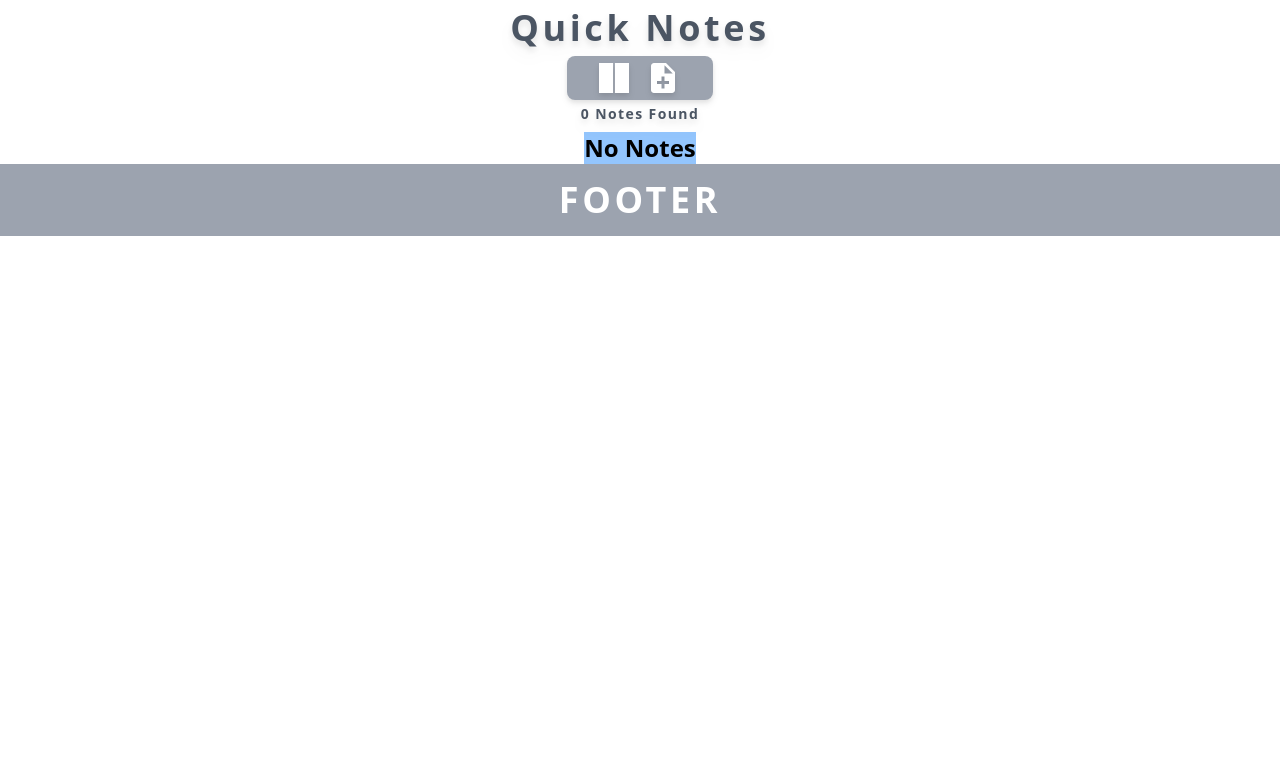
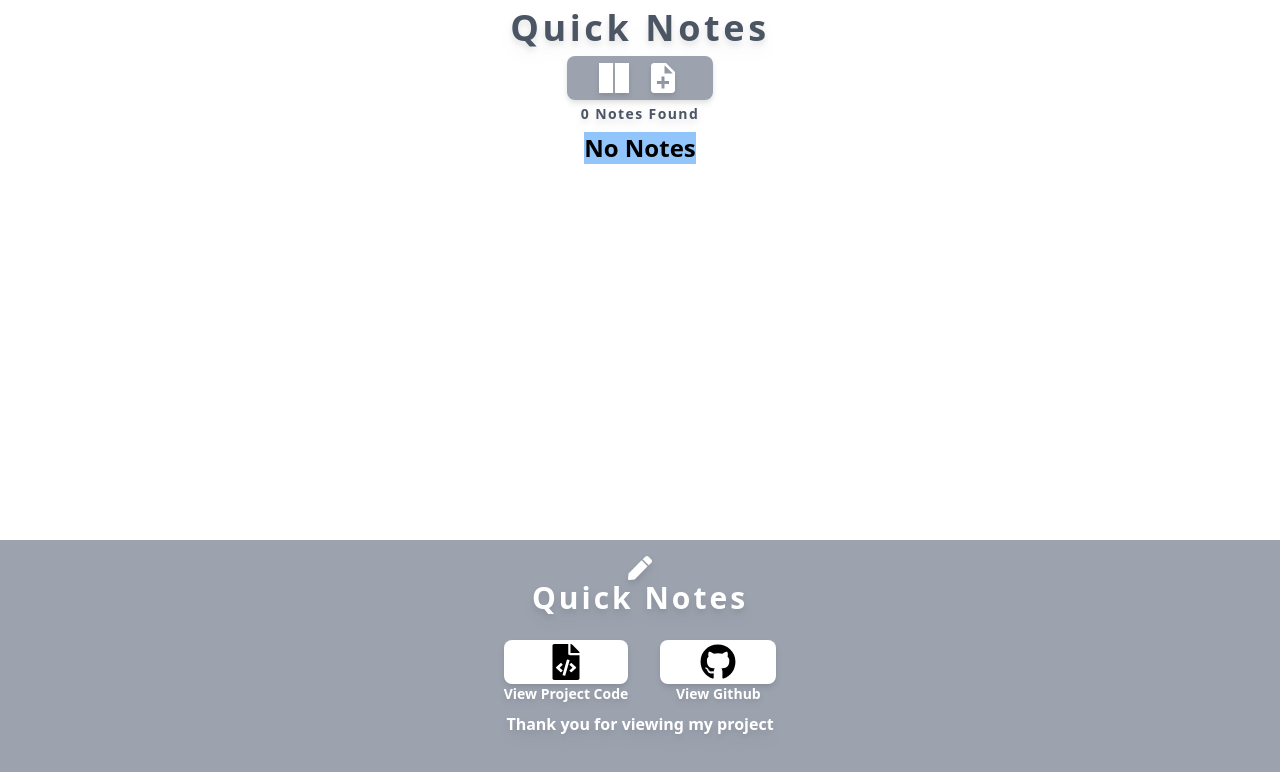
Before and after one commit to csutrick/Quick-Note, a React (Create React App) app: page / in a window 1280 px wide. Shown: the top 772 px of the page. Built offline with nearby package versions, Linux system fonts and the light colour scheme.

Commit message:
Added basic footer

```diff
--- a/src/App.js
+++ b/src/App.js
@@ -18,7 +18,7 @@ function App() {
   }, []);
 
   return (
-    <main>
+    <main className='h-screen flex flex-col'>
       <Navbar allNotes={allNotes} setAllNotes={setAllNotes} columns={columns} setColumns={setColumns}/>
       {/* Note Container */}
       <div className='w-full flex flex-col justify-center items-center'>
--- a/src/components/Footer/index.js
+++ b/src/components/Footer/index.js
@@ -1,9 +1,31 @@
 import React from "react";
+
+import { FaGithub, FaFileCode, FaPen } from "react-icons/fa";
 
 const Footer = () => {
     return (
-        <footer className='bg-gray-400 p-4 flex flex-row justify-center items-center'>
-            <h1 className='font-bold text-4xl tracking-widest text-white'>FOOTER</h1>
+        <footer className='bg-gray-400 mt-auto flex flex-col justify-center items-center pt-4 pb-16'>
+                <FaPen className='text-white text-2xl drop-shadow-lg'/>
+                <h2 className='text-3xl text-white font-bold tracking-widest drop-shadow-lg'>Quick Notes</h2>
+                <div className='mb-2 mt-6 flex flex-row flex-nowrap'>
+                    <div className='flex flex-col items-center mr-4'>
+                        <a href="https://github.com/csutrick/Quick-Note" target="_blank" rel="noopener noreferrer"
+                        className='bg-white flex justify-center w-[100%] px-10 py-1 rounded-lg text-4xl drop-shadow-md hover:drop-shadow-lg active:drop-shadow-xl
+                        hover:scale-105 active:scale-110 hover:bg-blue-400 active:bg-blue-300 hover:text-white active:text-gray-100 transition-all duration-150 ease-in-out'>
+                            <FaFileCode />
+                        </a>
+                        <label className='text-white text-sm font-bold drop-shadow-md whitespace-nowrap'>View Project Code</label>
+                    </div>
+                    <div className='flex flex-col items-center ml-4'>
+                        <a href="https://github.com/csutrick/Quick-Note" target="_blank" rel="noopener noreferrer"
+                        className='bg-white flex justify-center w-[100%] px-10 py-1 rounded-lg text-4xl drop-shadow-md hover:drop-shadow-lg active:drop-shadow-xl
+                        hover:scale-105 active:scale-110 hover:bg-green-400 active:bg-green-300 hover:text-white active:text-gray-100 transition-all duration-150 ease-in-out'>
+                            <FaGithub />
+                        </a>
+                        <label className='text-white text-sm font-bold drop-shadow-md whitespace-nowrap'>View Github</label>
+                    </div>
+                </div>
+                <h3 className='text-white font-bold text-base drop-shadow-lg'>Thank you for viewing my project</h3>
         </footer>
     )
 };
```
